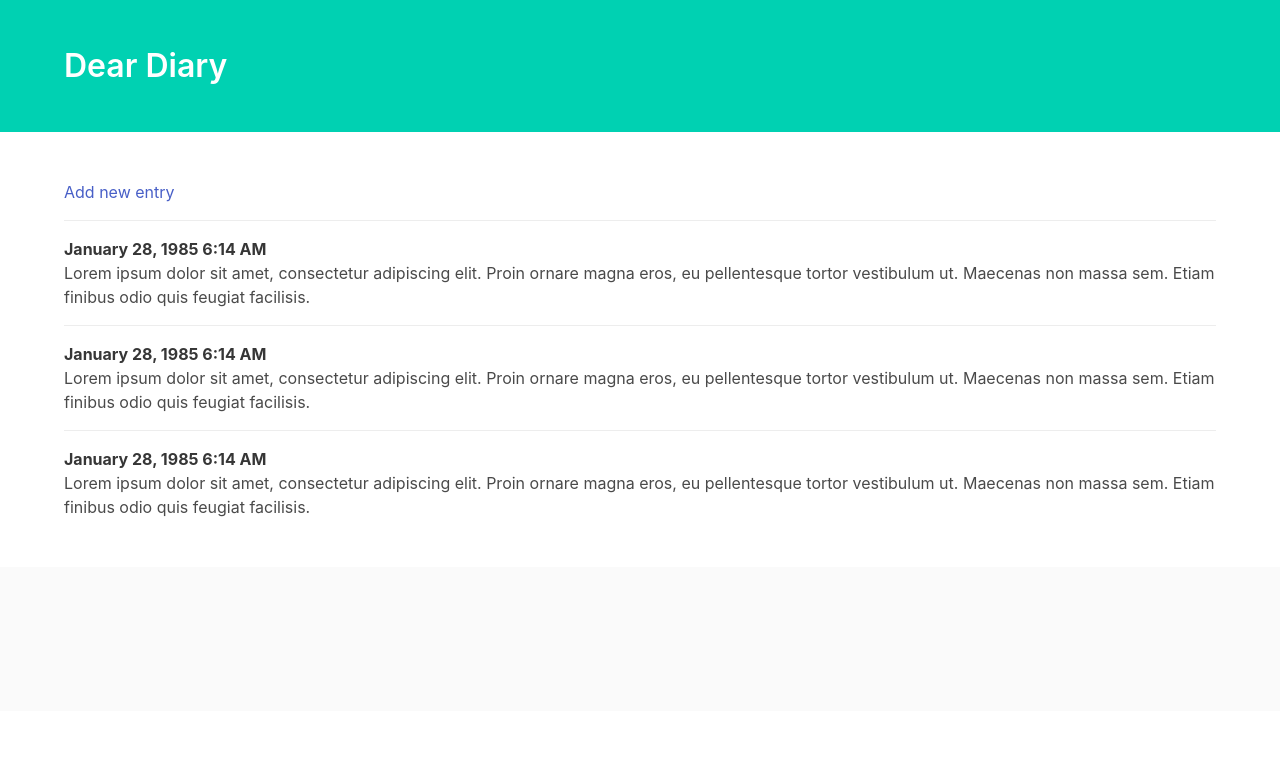
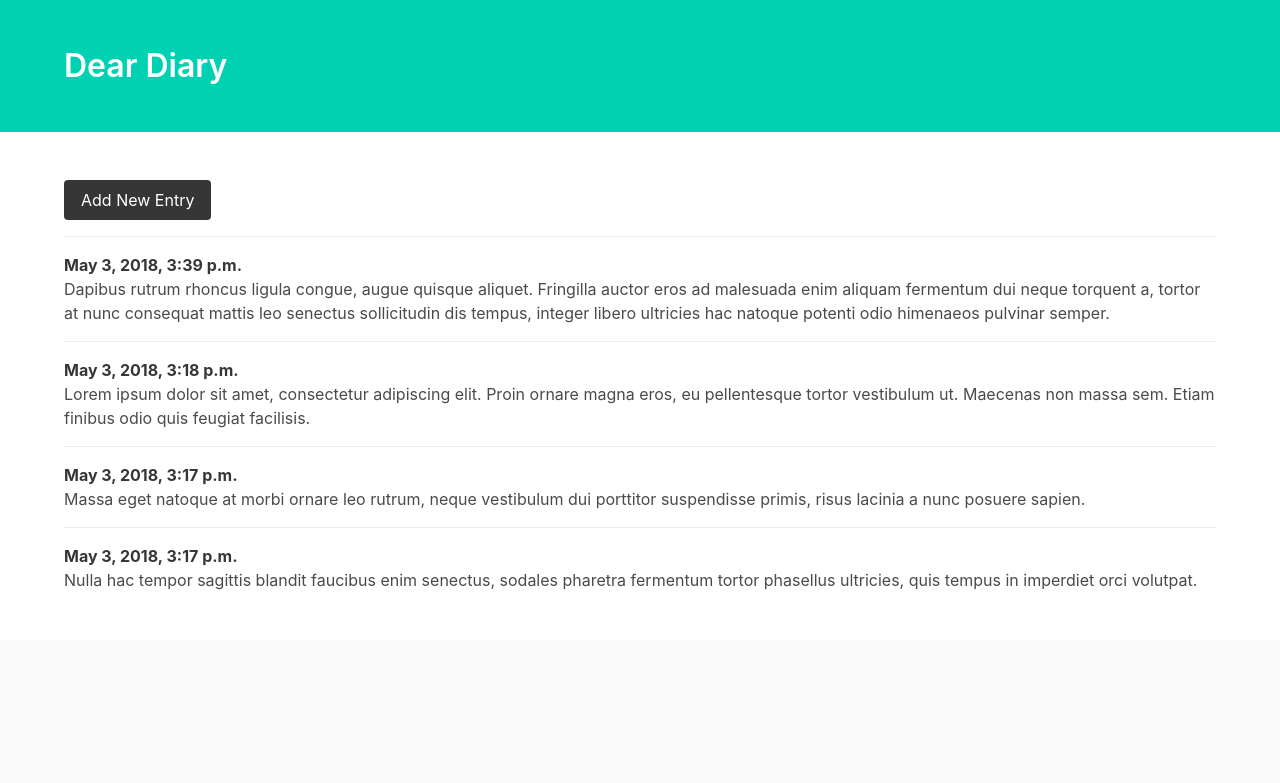
Before and after one commit to jtaam/Dear-Diary, a Django app: page / in a window 1280 px wide. Shown: the top 783 px of the page. Run offline with Django 3.2, Linux system fonts and the light colour scheme; data comes from the database, SQL or seed files in the repository; both versions use the stored data as it was after the commit; some libraries are stand-ins or nearby versions.

Commit message:
display DB data

```diff
--- a/entries/templates/entries/index.html
+++ b/entries/templates/entries/index.html
@@ -26,46 +26,24 @@
             <article class="media">
                 <div class="media-content">
                     <div class="content">
-                        <a href="{% url 'add' %}">Add new entry</a>
+                        <a class="button is-dark" href="{% url 'add' %}">Add New Entry</a>
                     </div>
                 </div>
             </article>
 
+            {% for entry in entries %}
                  <article class="media">
                     <div class="media-content">
                         <div class="content">
                             <p>
-                            <strong>January 28, 1985 6:14 AM</strong>
-                            <br> Lorem ipsum dolor sit amet, consectetur adipiscing elit. Proin ornare magna eros, eu pellentesque
-                            tortor vestibulum ut. Maecenas non massa sem. Etiam finibus odio quis feugiat facilisis.
+                                <strong>{{ entry.date_posted }}</strong>
+                                <br> {{ entry.text }}
                             </p>
                         </div>
                     </div>
                 </article>
+            {% endfor %}
 
-            <article class="media">
-                <div class="media-content">
-                    <div class="content">
-                        <p>
-                            <strong>January 28, 1985 6:14 AM</strong>
-                            <br> Lorem ipsum dolor sit amet, consectetur adipiscing elit. Proin ornare magna eros, eu pellentesque
-                            tortor vestibulum ut. Maecenas non massa sem. Etiam finibus odio quis feugiat facilisis.
-                        </p>
-                    </div>
-                </div>
-            </article>
-
-            <article class="media">
-                <div class="media-content">
-                    <div class="content">
-                        <p>
-                            <strong>January 28, 1985 6:14 AM</strong>
-                            <br> Lorem ipsum dolor sit amet, consectetur adipiscing elit. Proin ornare magna eros, eu pellentesque
-                            tortor vestibulum ut. Maecenas non massa sem. Etiam finibus odio quis feugiat facilisis.
-                        </p>
-                    </div>
-                </div>
-            </article>
 
         </div>
 
--- a/entries/views.py
+++ b/entries/views.py
@@ -1,8 +1,11 @@
 from django.shortcuts import render
+from .models import Entry
 
 
 def index(request):
-    return render(request, 'entries/index.html')
+    entries = Entry.objects.order_by('-date_posted')
+    context = {'entries': entries}
+    return render(request, 'entries/index.html', context)
 
 
 def add(request):
```
Also changed, not shown: db.sqlite3. Lines whose indentation alone changed are shown as unchanged.
